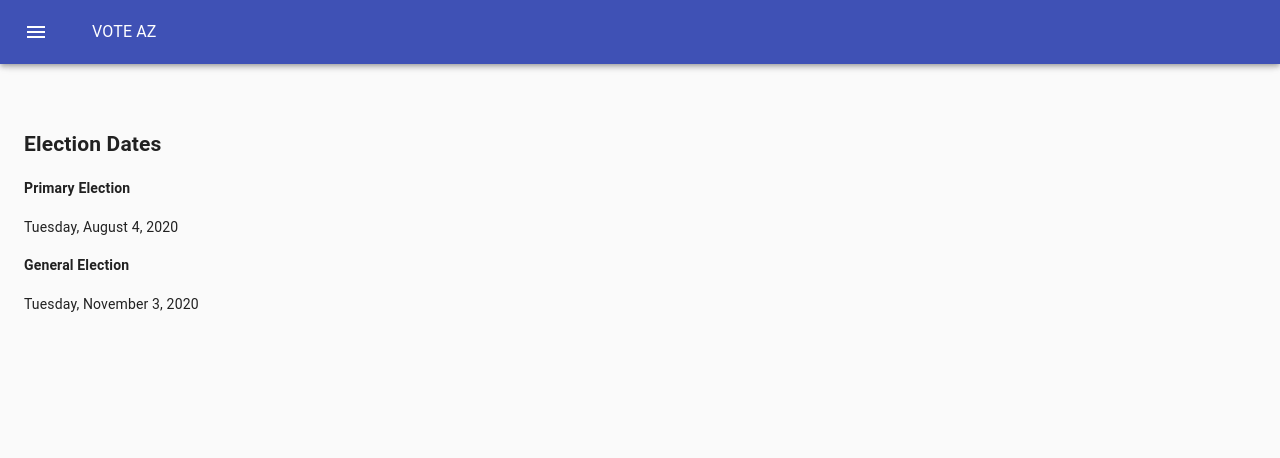
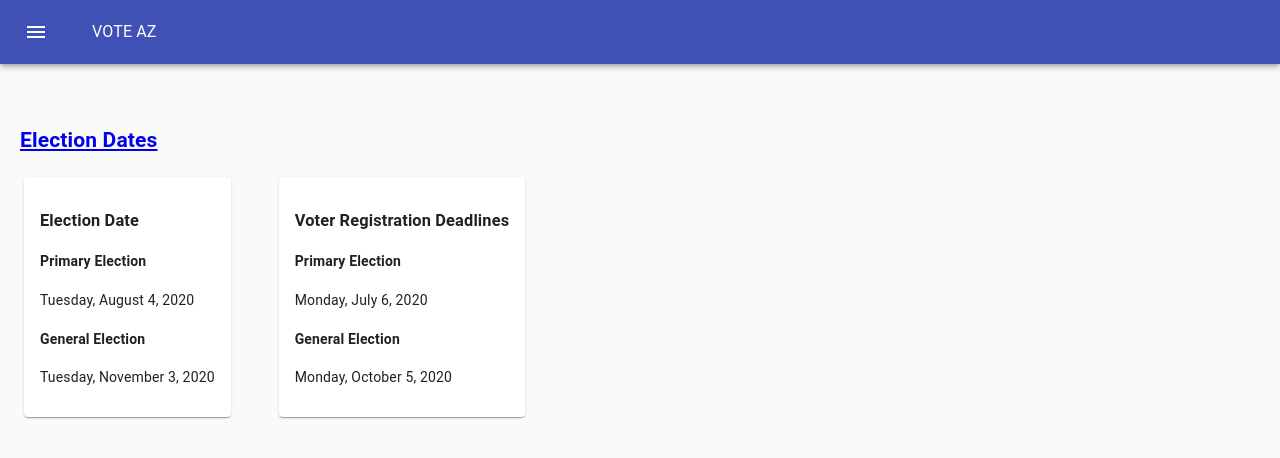
Before and after one commit to DillyDaily/voteaz, a React (Create React App) app: page /voteaz/ElectionDates in a window 1280 px wide. Shown: the top 458 px of the page. Built offline with nearby package versions, Linux system fonts and the light colour scheme.

Commit message:
adding grids & more content to election dates and splash pages

```diff
--- a/src/components/ElectionDates.js
+++ b/src/components/ElectionDates.js
@@ -1,17 +1,70 @@
 import React from 'react';
+import { makeStyles } from '@material-ui/core/styles';
+import Grid from '@material-ui/core/Grid';
+import Paper from '@material-ui/core/Paper';
+
+const useStyles = makeStyles((theme) => ({
+    root: {
+      flexGrow: 1,
+    },
+    paper: {
+        padding: theme.spacing(2),
+        textAlign: 'left',
+        whiteSpace: 'nowrap',
+        marginBottom: theme.spacing(2),
+    },
+    control: {
+      padding: theme.spacing(2),
+    },
+  }));
+
 
 const ElectionDates = () => {
+
+const [spacing, setSpacing] = React.useState(6);
+  const classes = useStyles();
+
+  const handleChange = (event) => {
+    setSpacing(Number(event.target.value));
+  };
     return (
-        <div>
-            <h2>Election Dates</h2>
-            <h4>Primary Election</h4>
-            <p>Tuesday, August 4, 2020</p>
+        <Grid container className={classes.root} spacing={1}>
+                <h2>
+                    <a
+                        className="App-link"
+                        href="https://recorder.maricopa.gov/elections/electioncalendar.aspx"
+                        target="_blank"
+                        rel="noopener noreferrer"
+                        >
+                        Election Dates
+                    </a>
+                </h2>
+                    <Grid item xs={12}>
+                        <Grid container justify="left" spacing={spacing}>
+                        {/* {[0, 1, 2].map((value) => ( */}
+                            <Grid key={0} item>
+                            <Paper className={classes.paper}>
+                                <h3>Election Date</h3>
+                                <h4>Primary Election</h4>
+                                <p>Tuesday, August 4, 2020</p>
 
-            <h4>General Election</h4>
-            <p>Tuesday, November 3, 2020</p>
-            <p></p>
+                                <h4>General Election</h4>
+                                <p>Tuesday, November 3, 2020</p>
+                            </Paper>
+                            </Grid>
+                            <Grid key={1} item>
+                            <Paper className={classes.paper}>
+                                <h3>Voter Registration Deadlines</h3>
+                                <h4>Primary Election</h4>
+                                <p>Monday, July 6, 2020</p>
 
-        </div>
+                                <h4>General Election</h4>
+                                <p>Monday, October 5, 2020</p>
+                            </Paper>
+                            </Grid>
+                        </Grid>
+                    </Grid>
+            </Grid>
     );
 }
 
```
Also changed, not shown: 13 other files (tests, documents, lock files or other folders).
